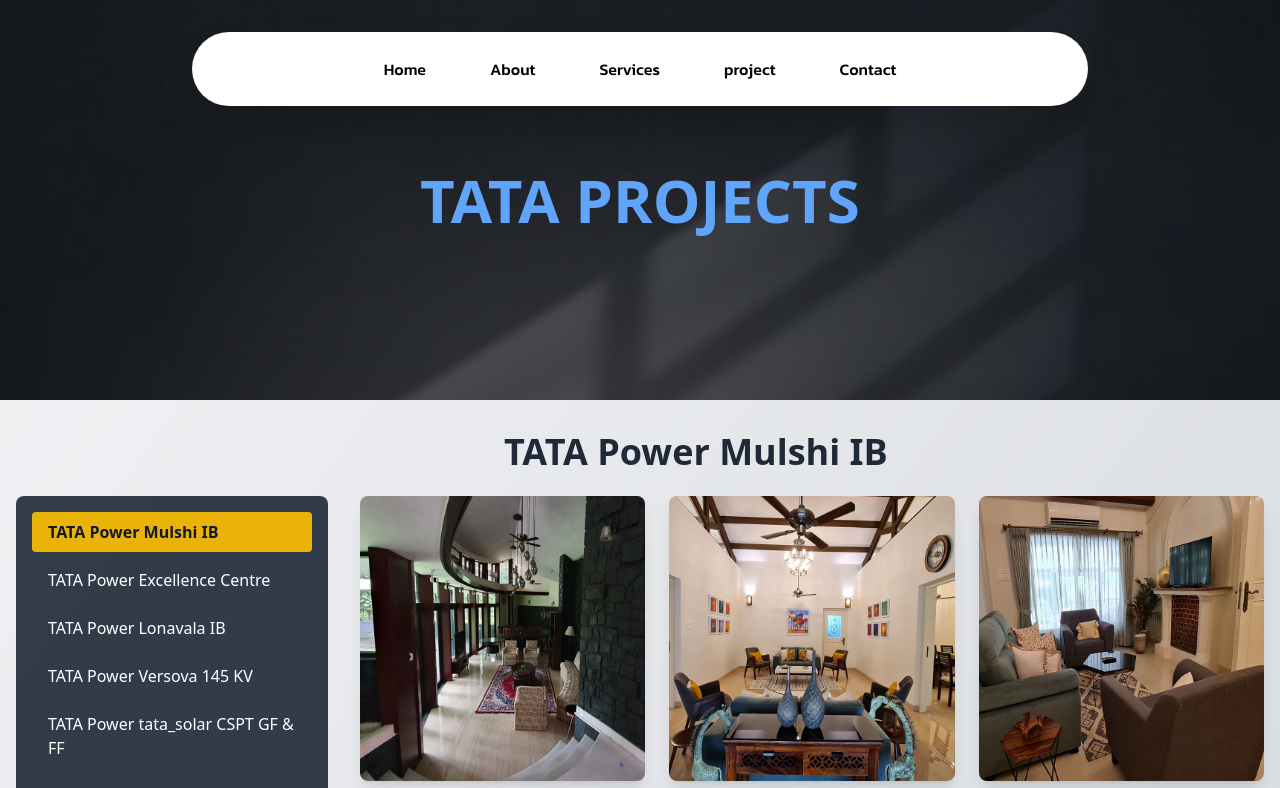
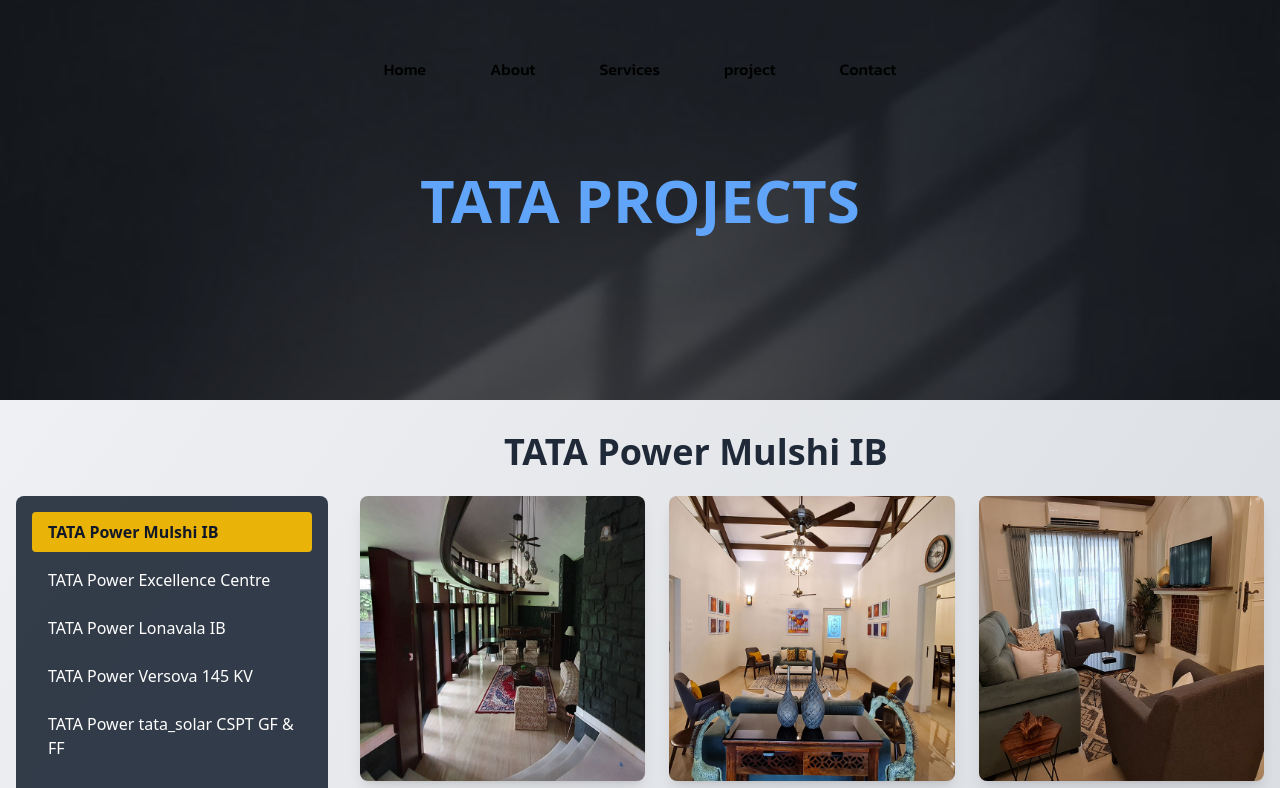
Before and after one commit to AkshayKalamkarr/supremeinfrastructure, a Next.js app: page /project/TATA in a window 1280 px wide. Shown: the top 788 px of the page. Built offline with nearby package versions, Linux system fonts and the light colour scheme.

Commit message:
hoverable navbar

```diff
--- a/components/ui/navbar-menu.jsx
+++ b/components/ui/navbar-menu.jsx
@@ -1,5 +1,5 @@
 "use client";
-import React from "react";
+import React, { useState } from "react";
 import { motion } from "framer-motion";
 import Link from "next/link";
 import Image from "next/image";
@@ -15,7 +15,7 @@ const transition = {
 
 export const MenuItem = ({ setActive, active, item, children }) => {
   return (
-    <div onMouseEnter={() => setActive(item)} className="relative ">
+    <div onMouseEnter={() => setActive(item)} className="relative">
       <motion.p
         transition={{ duration: 0.3 }}
         className="cursor-pointer text-black hover:opacity-[0.9]"
@@ -35,10 +35,7 @@ export const MenuItem = ({ setActive, active, item, children }) => {
                 layoutId="active"
                 className="bg-white rounded-2xl overflow-hidden border border-black/[0.2] shadow-xl"
               >
-                <motion.div
-                  layout
-                  className="w-max h-full p-4"
-                >
+                <motion.div layout className="w-max h-full p-4">
                   {children}
                 </motion.div>
               </motion.div>
@@ -51,10 +48,20 @@ export const MenuItem = ({ setActive, active, item, children }) => {
 };
 
 export const Menu = ({ setActive, children }) => {
+  const [isHovered, setIsHovered] = useState(false);
+
   return (
     <nav
-      onMouseLeave={() => setActive(null)}
-      className="relative rounded-full border border-transparent bg-white shadow-input flex justify-center space-x-16 px-8 py-6 mt-6 shadow-2xl"
+      onMouseEnter={() => setIsHovered(true)}
+      onMouseLeave={() => {
+        setIsHovered(false);
+        setActive(null);
+      }}
+      className={`relative rounded-full border border-transparent ${
+        isHovered ? 'bg-white' : 'bg-transparent'
+      } transition-colors duration-300 flex justify-center space-x-16 px-8 py-6 mt-6 ${
+        isHovered ? 'shadow-2xl' : ''
+      }`}
     >
       {children}
     </nav>
@@ -72,12 +79,8 @@ export const ProductItem = ({ title, description, href, src }) => {
         className="flex-shrink-0 rounded-md shadow-2xl"
       />
       <div>
-        <h4 className="text-xl font-bold mb-1 text-black">
-          {title}
-        </h4>
-        <p className="text-neutral-700 text-sm max-w-[10rem]">
-          {description}
-        </p>
+        <h4 className="text-xl font-bold mb-1 text-black">{title}</h4>
+        <p className="text-neutral-700 text-sm max-w-[10rem]">{description}</p>
       </div>
     </Link>
   );
@@ -85,10 +88,7 @@ export const ProductItem = ({ title, description, href, src }) => {
 
 export const HoveredLink = ({ children, ...rest }) => {
   return (
-    <Link
-      {...rest}
-      className="text-neutral-700 hover:text-black"
-    >
+    <Link {...rest} className="text-neutral-700 hover:text-black">
       {children}
     </Link>
   );
```
